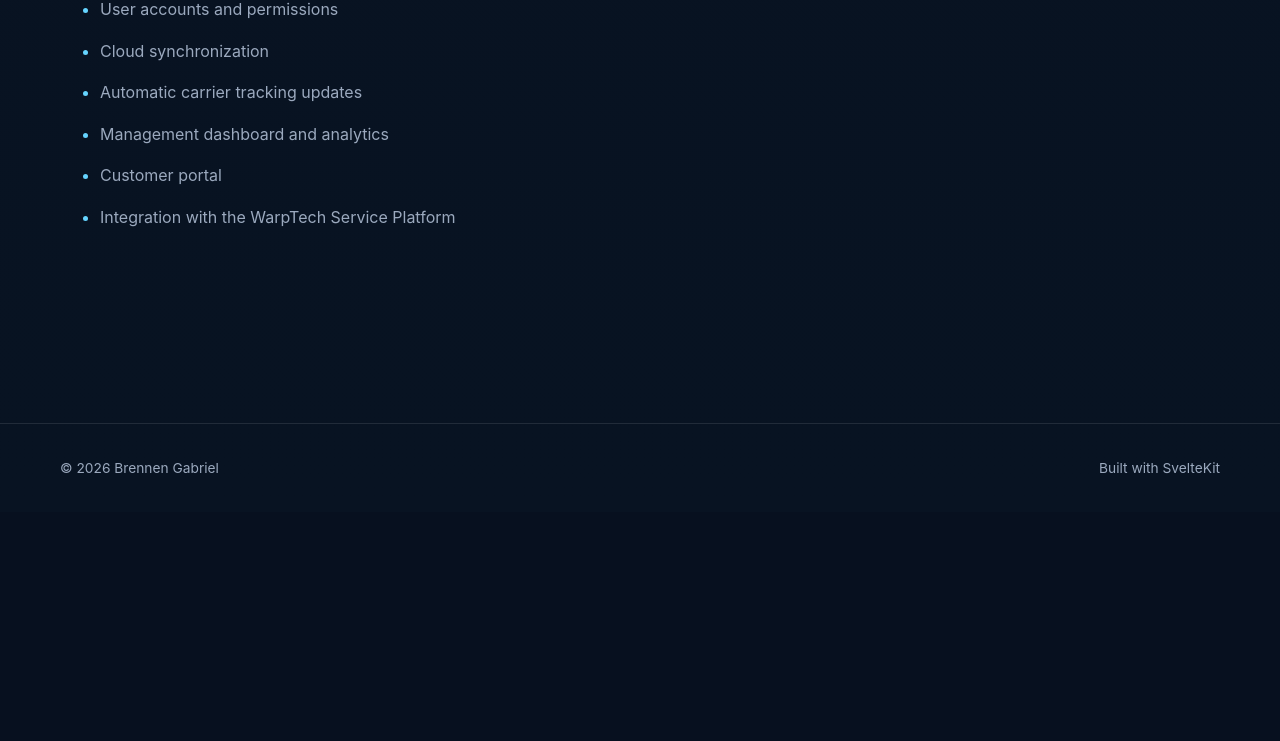
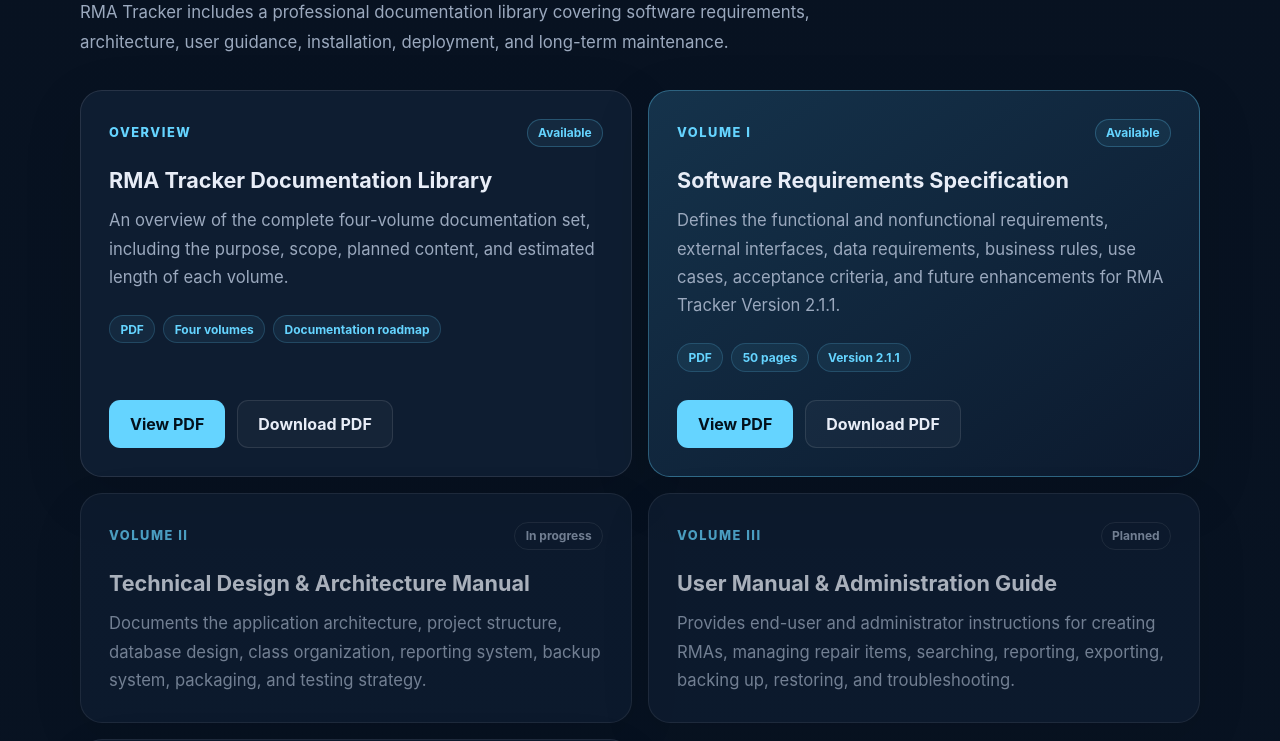
Before and after one commit to bgabr001/bgabr001-BrennenGabriel.github.io, a SvelteKit app: page /projects/rma-tracker in a window 1280 px wide. Shown: the part 3839-4580 px from the top of the page. Before the commit the page ends 4351 px from the top, so only its background shows below. Built offline with nearby package versions, Linux system fonts and the light colour scheme.

Commit message:
added documnets

```diff
--- a/src/routes/projects/rma-tracker/+page.svelte
+++ b/src/routes/projects/rma-tracker/+page.svelte
@@ -1,5 +1,5 @@
 <script lang="ts">
-	import { resolve } from '$app/paths';
+	import { asset, resolve } from '$app/paths';
 
 	const features = [
 		'Create, edit, search, and manage RMA records',
@@ -22,6 +22,14 @@
 		'PDF reporting',
 		'jpackage'
 	];
+
+	const documentationLibrary = asset(
+		'/documents/rmaTracker/RMA_Tracker_Documentation_Outline_Volumes_I-IV.pdf'
+	);
+
+	const volumeOne = asset(
+		'/documents/rmaTracker/SRS_Documentation_v2.1.1.pdf'
+	);
 </script>
 
 <svelte:head>
@@ -180,6 +188,145 @@
 			deployment, and maintenance.
 		</p>
 	</section>
+
+	<section class="content-section">
+	<p class="section-label">Documentation</p>
+	<h2>Engineering documentation</h2>
+
+	<p>
+		RMA Tracker includes a professional documentation library covering
+		software requirements, architecture, user guidance, installation,
+		deployment, and long-term maintenance.
+	</p>
+
+	<div class="documentation-grid">
+		<article class="documentation-card">
+			<div class="document-heading">
+				<span class="document-volume">Overview</span>
+				<span class="document-status available">Available</span>
+			</div>
+
+			<h3>RMA Tracker Documentation Library</h3>
+
+			<p>
+				An overview of the complete four-volume documentation set,
+				including the purpose, scope, planned content, and estimated
+				length of each volume.
+			</p>
+
+			<div class="document-meta">
+				<span>PDF</span>
+				<span>Four volumes</span>
+				<span>Documentation roadmap</span>
+			</div>
+
+			<div class="document-actions">
+				<a
+					class="primary-button"
+					href={documentationLibrary}
+					target="_blank"
+					rel="noreferrer"
+				>
+					View PDF
+				</a>
+
+				<a
+					class="secondary-button"
+					href={documentationLibrary}
+					download
+				>
+					Download PDF
+				</a>
+			</div>
+		</article>
+
+		<article class="documentation-card featured-document">
+			<div class="document-heading">
+				<span class="document-volume">Volume I</span>
+				<span class="document-status available">Available</span>
+			</div>
+
+			<h3>Software Requirements Specification</h3>
+
+			<p>
+				Defines the functional and nonfunctional requirements,
+				external interfaces, data requirements, business rules,
+				use cases, acceptance criteria, and future enhancements for
+				RMA Tracker Version 2.1.1.
+			</p>
+
+			<div class="document-meta">
+				<span>PDF</span>
+				<span>50 pages</span>
+				<span>Version 2.1.1</span>
+			</div>
+
+			<div class="document-actions">
+				<a
+					class="primary-button"
+					href={volumeOne}
+					target="_blank"
+					rel="noreferrer"
+				>
+					View PDF
+				</a>
+
+				<a
+					class="secondary-button"
+					href={volumeOne}
+					download
+				>
+					Download PDF
+				</a>
+			</div>
+		</article>
+
+		<article class="documentation-card planned-document">
+			<div class="document-heading">
+				<span class="document-volume">Volume II</span>
+				<span class="document-status">In progress</span>
+			</div>
+
+			<h3>Technical Design & Architecture Manual</h3>
+
+			<p>
+				Documents the application architecture, project structure,
+				database design, class organization, reporting system,
+				backup system, packaging, and testing strategy.
+			</p>
+		</article>
+
+		<article class="documentation-card planned-document">
+			<div class="document-heading">
+				<span class="document-volume">Volume III</span>
+				<span class="document-status">Planned</span>
+			</div>
+
+			<h3>User Manual & Administration Guide</h3>
+
+			<p>
+				Provides end-user and administrator instructions for creating
+				RMAs, managing repair items, searching, reporting, exporting,
+				backing up, restoring, and troubleshooting.
+			</p>
+		</article>
+
+		<article class="documentation-card planned-document">
+			<div class="document-heading">
+				<span class="document-volume">Volume IV</span>
+				<span class="document-status">Planned</span>
+			</div>
+
+			<h3>Installation, Deployment & Maintenance Guide</h3>
+
+			<p>
+				Covers installation, building, packaging, distribution,
+				software updates, backup and recovery, maintenance, and
+				release procedures.
+			</p>
+		</article>
+	</div>
+</section>
 
 	<section class="content-section">
 		<p class="section-label">Roadmap</p>
@@ -400,8 +547,109 @@
 		}
 
 		.card-grid,
-		.architecture-grid {
+		.architecture-grid,
+		.documentation-grid {
 			grid-template-columns: 1fr;
 		}
 	}
+
+
+	.documentation-grid {
+	display: grid;
+	grid-template-columns: repeat(2, minmax(0, 1fr));
+	gap: 1rem;
+	margin-top: 2rem;
+}
+
+.documentation-card {
+	display: flex;
+	flex-direction: column;
+	padding: 1.75rem;
+	border: 1px solid var(--line);
+	border-radius: var(--radius);
+	background: var(--panel);
+	box-shadow: 0 18px 60px rgba(0, 0, 0, 0.12);
+}
+
+.featured-document {
+	border-color: rgba(101, 212, 255, 0.35);
+	background: linear-gradient(
+		145deg,
+		rgba(23, 55, 80, 0.9),
+		rgba(13, 27, 47, 0.9)
+	);
+}
+
+.document-heading {
+	display: flex;
+	align-items: center;
+	justify-content: space-between;
+	gap: 1rem;
+	margin-bottom: 1.25rem;
+}
+
+.document-volume {
+	color: var(--accent);
+	font-size: 0.8rem;
+	font-weight: 800;
+	letter-spacing: 0.12em;
+	text-transform: uppercase;
+}
+
+.document-status {
+	display: inline-flex;
+	padding: 0.35rem 0.65rem;
+	border: 1px solid var(--line);
+	border-radius: 999px;
+	color: var(--muted);
+	font-size: 0.75rem;
+	font-weight: 700;
+}
+
+.document-status.available {
+	border-color: rgba(101, 212, 255, 0.25);
+	background: rgba(101, 212, 255, 0.07);
+	color: var(--accent);
+}
+
+.documentation-card h3 {
+	margin: 0 0 0.85rem;
+	color: var(--text);
+	font-size: 1.35rem;
+}
+
+.documentation-card p {
+	margin: 0;
+	color: var(--muted);
+	line-height: 1.7;
+}
+
+.document-meta {
+	display: flex;
+	flex-wrap: wrap;
+	gap: 0.5rem;
+	margin-top: 1.5rem;
+}
+
+.document-meta span {
+	padding: 0.35rem 0.65rem;
+	border: 1px solid rgba(101, 212, 255, 0.18);
+	border-radius: 999px;
+	background: rgba(101, 212, 255, 0.07);
+	color: var(--accent);
+	font-size: 0.75rem;
+	font-weight: 700;
+}
+
+.document-actions {
+	display: flex;
+	flex-wrap: wrap;
+	gap: 0.75rem;
+	margin-top: auto;
+	padding-top: 1.75rem;
+}
+
+.planned-document {
+	opacity: 0.72;
+}
 </style>
```
Also changed, not shown: src/routes/documents/+page.svelte (added, +166 -0 lines), 2 other files (tests, documents, lock files or other folders).
